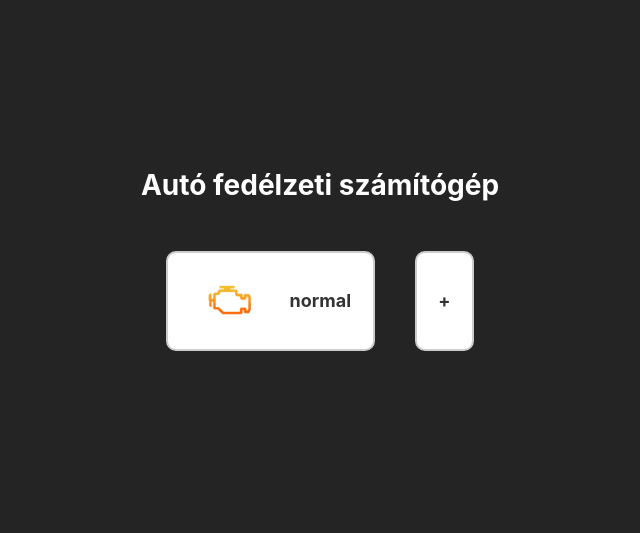
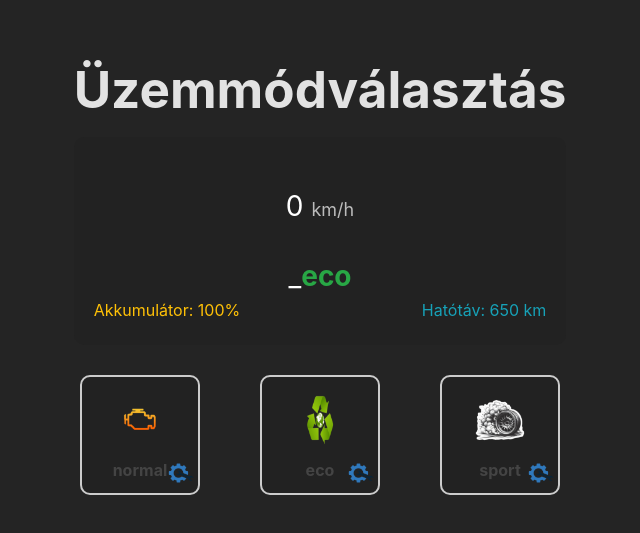
Before and after one commit to juhaszszabolcs90/Frontend_Car_onboard_computer, a Vue app: page / in a window 1280 px wide. Shown: the part 139-672 px from the top of the page, without its empty margins (320-960 px from the left). Built offline with nearby package versions, Linux system fonts and the light colour scheme.

Commit message:
adding a basic look to the mode selection interface

```diff
--- a/src/App.vue
+++ b/src/App.vue
@@ -1,15 +1,35 @@
 <script setup>
-// import HelloWorld from './components/HelloWorld.vue'
+// Importáljuk az ikonokat
+import checkEngineImage from './assets/check-engine-sign.png';
+import ecoImage from './assets/eco-sign.png';
+import sportImage from './assets/spinning-wheel.png';
+import settingsIcon from './assets/settings-icon.png'; // Az új settings ikon
 </script>
 
 <template>
   <main>
-    <h1>Autó fedélzeti számítógép</h1>
+    <!-- <h1>Autó fedélzeti számítógép</h1> -->
+    <h1>Üzemmódválasztás</h1>
+
+    <!-- Központi kijelző -->
+    <div class="dashboard">
+      <div class="speed-display">
+        <p class="speed">{{ currentSpeed }} <span>km/h</span></p>
+        <p class="mode-display">_<span :class="currentMode">{{ currentMode }}</span></p>
+      </div>
+      <div class="info-container">
+        <p class="battery">Akkumulátor: {{ batteryLevel }}%</p>
+        <p class="range">Hatótáv: {{ range }} km</p>
+      </div>
+    </div>
+
+    <!-- Üzemmódok kiválasztása -->
     <div class="modes-container">
       <button
         v-for="mode in modes"
         :key="mode"
         class="mode-button"
+        @click="changeMode(mode)"
       >
         <img
           v-if="mode === 'normal'"
@@ -26,49 +46,47 @@
         <img
           v-else-if="mode === 'sport'"
           :src="sportImage"
-          alt="Spinning wheel"
+          alt="Sport"
           class="icon"
         />
+
+        <!-- Settings ikon -->
+        <img
+          :src="settingsIcon"
+          alt="Settings"
+          class="settings-icon"
+        />
         {{ mode }}
-      </button>
-
-      <!-- Csak akkor jelenjen meg a "+" gomb, ha kevesebb mint 3 üzemmód van -->
-      <button
-        v-if="canAddMore"
-        class="add-button"
-        @click="addMode"
-      >
-        +
       </button>
     </div>
   </main>
 </template>
 
 <script>
-import checkEngineImage from './assets/check-engine-sign.png'; // A kép importálása
-import ecoImage from './assets/eco-sign.png'; // A kép importálása
-import sportImage from './assets/spinning-wheel.png'; // A kép importálása
-
+// Logikai részek hozzáadása
 export default {
   name: 'App',
   data() {
     return {
-      modes: ["normal"], // Kezdő üzemmód
-      availableModes: ["eco", "sport"], // Hozzáadható üzemmódok
+      modes: ["normal", "eco", "sport"], // Módok listája
+      currentMode: "eco", // Induláskor az alapértelmezett mód
+      batteryLevel: 100, // Akkumulátor szint induláskor
+      range: 650, // Kezdő hatótáv eco módban
+      currentSpeed: 0, // Az autó áll (sebesség 0 km/h)
     };
   },
-  computed: {
-    // Számított tulajdonság, hogy ellenőrizze, lehet-e még több módot hozzáadni
-    canAddMore() {
-      return this.modes.length < 3;
-    },
-  },
   methods: {
-    // Új mód hozzáadása
-    addMode() {
-      const nextMode = this.availableModes.shift(); // Következő elérhető mód
-      if (nextMode) {
-        this.modes = [...this.modes, nextMode];
+    // Üzemmód váltás
+    changeMode(mode) {
+      this.currentMode = mode;
+
+      // Hatótáv változása az üzemmód alapján
+      if (mode === "eco") {
+        this.range = 650; // Eco mód hatótáv
+      } else if (mode === "sport") {
+        this.range = 400; // Sport mód hatótáv
+      } else {
+        this.range = 580; // Normál mód hatótáv
       }
     },
   },
@@ -76,59 +94,119 @@ export default {
 </script>
 
 <style scoped>
-/* A fő konténer középre igazítása és méretezése */
-.modes-container {
-  display: flex; /* Gombok egymás mellé helyezése */
-  gap: 40px; /* Gombok közötti távolság */
-  justify-content: center; /* Gombok középre igazítása */
-  width: 80%; /* Konténer szélessége a képernyő 70%-a */
-  margin: 0 auto; /* Középre helyezés */
-  padding: 20px 0; /* Felső-alsó térköz */
+/* Központi kijelző styling */
+.dashboard {
+  background: #222;
+  color: white;
+  padding: 20px;
+  border-radius: 10px;
+  text-align: center;
+  margin-bottom: 30px;
+  position: relative; /* Pozíció a gyerek elemekhez */
 }
 
-/* Gombok nagyobb mérettel */
-.mode-button, .add-button {
+.speed-display {
+  font-size: 28px;
+  margin-bottom: 10px;
+}
+
+.speed span {
+  font-size: 18px;
+  color: #bbb;
+}
+
+.mode-display span {
+  text-transform: capitalize;
+  font-weight: bold;
+  color: #007BFF; /* Normál esetben kék */
+}
+
+.mode-display span.eco {
+  color: #28a745; /* Eco zöld */
+}
+
+.mode-display span.sport {
+  color: #dc3545; /* Sport piros */
+}
+
+/* Akkumulátor és hatótáv pozícionálása */
+.info-container {
+  position: absolute;
+  bottom: 7px;
+  left: 20px;
+  right: 20px;
   display: flex;
+  justify-content: space-between; /* Elemek két oldalra rendezése */
+}
+
+.battery {
+  font-size: 16px;
+  color: #ffc107;
+  text-align: left; /* Balra igazítás */
+}
+
+.range {
+  font-size: 16px;
+  color: #17a2b8; /* Kékes szín a hatótávhoz */
+  text-align: right; /* Jobbra igazítás */
+}
+
+/* Gombok */
+.modes-container {
+  display: flex;
+  gap: 60px;
+  justify-content: center;
+}
+
+.mode-button {
+  display: flex;
+  flex-direction: column;
   align-items: center;
   justify-content: center;
-  flex: 1 1 auto; /* Automatikusan osztják el a helyet */
-  height: 100px; /* Nagyobb magasság */
-  max-width: 240px; /* Maximális szélesség */
-  border: 2px solid #ccc; /* Vastagabb keret */
-  border-radius: 10px; /* Lekerekített sarkok */
-  background-color: #ffffff; /* Fehér háttérszín */
-  font-size: 18px; /* Nagyobb szövegméret */
-  font-weight: bold; /* Félkövér szöveg */
-  color: #333; /* Sötétebb szöveg */
+  position: relative;
+  width: 120px;
+  height: 120px;
+  border: 2px solid #ccc;
+  border-radius: 10px;
+  background-color: #222;
+  font-size: 16px;
+  font-weight: bold;
+  color: #444;
   cursor: pointer;
-  transition: background-color 0.3s, transform 0.2s; /* Hover effektek */
+  transition: background-color 0.3s, transform 0.2s;
 }
 
-/* Hover effektus */
-.mode-button:hover, .add-button:hover {
-  background-color: #f0f0f0; /* Halvány szürke háttér */
-  border-color: #007BFF; /* Kék keret */
-  transform: scale(1.15); /* Enyhe nagyítás */
+.mode-button:hover {
+  color: #555;
+  background-color: #444;
+  border-color: #007BFF;
+  transform: scale(1.1);
 }
 
-/* Ikon mérete */
 .icon {
-  width: 80px; /* Nagyobb ikon szélesség */
-  height: 80px; /* Nagyobb ikon magasság */
-  margin-right: 20px; /* Távolság az ikon és a szöveg között */
+  width: 60px;
+  height: 60px;
+  margin-bottom: 10px;
 }
 
-/* Cím megemelése */
-h1 {
-  margin-bottom: 30px; /* Nagyobb távolság a konténer előtt */
-  font-size: 28px; /* Nagyobb szövegméret */
-  text-align: center; /* Középre igazított szöveg */
-  color: #ffffff; /* Fehér szín */
+/* Settings ikon pozícionálása */
+.settings-icon {
+  position: absolute;
+  width: 30px; /* Kisebb méret */
+  height: 30px;
+  bottom: 5px;
+  right: 2px;
 }
 
-/* Háttér szín a body elemhez (opcionális) */
+/* Háttér és általános stílus */
 body {
-  background-color: #333333; /* Sötétszürke háttér */
-  color: #ffffff; /* Fehér szöveg */
+  background-color: #333;
+  color: white;
+  font-family: Arial, sans-serif;
+}
+
+h1 {
+  text-align: center;
+  margin-bottom: 20px;
 }
 </style>
```
Also changed, not shown: src/assets/BYD_SEAL.png (added), src/assets/settings-icon.png (added).
